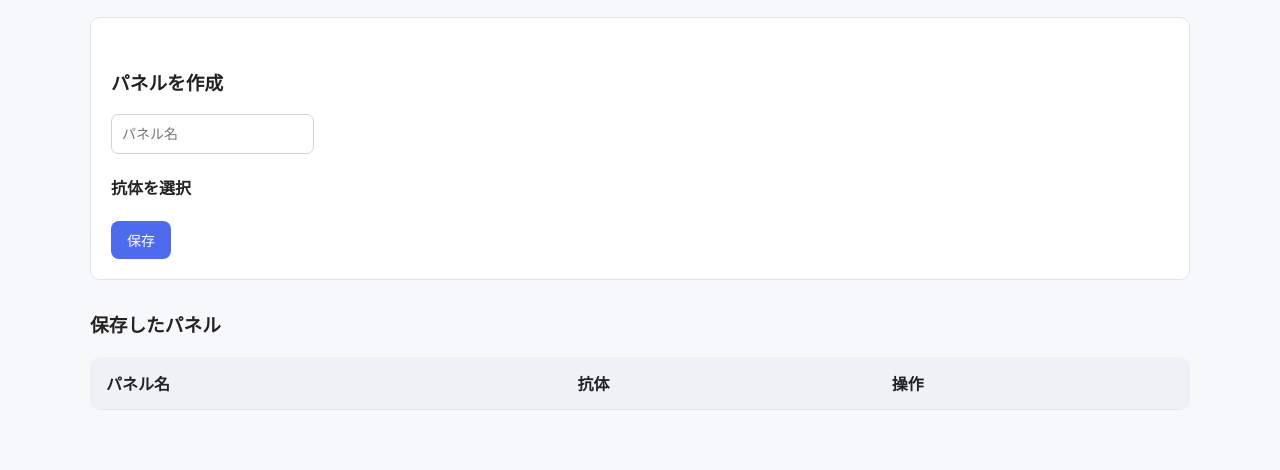
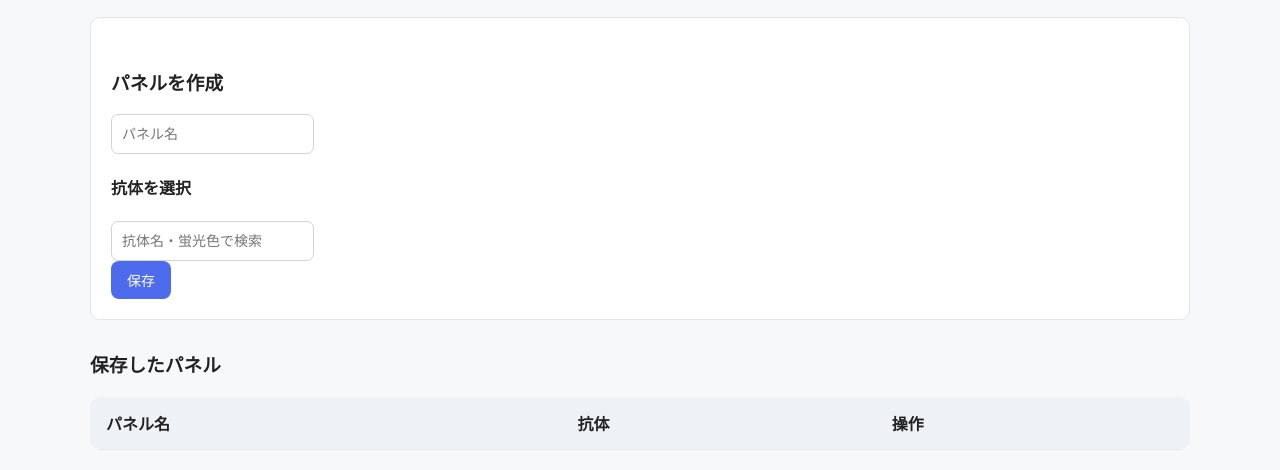
Before and after one commit to Rrr-ident/FACS-Antibody-Manager, a plain HTML site: page panel.html in a window 1280 px wide. Both pictures are taken after a click on the button "＋ パネルを作成". Shown: the part 226-696 px from the top of the page. Drawn offline with nearby package versions, Linux system fonts and the light colour scheme; no server answers.

Commit message:
Update panel.html

```diff
--- a/panel.html
+++ b/panel.html
@@ -31,8 +31,13 @@
 
     <h4>抗体を選択</h4>
 
-    <div id="panel-antibody-list">
-    </div>
+<input
+    type="text"
+    id="panel-antibody-search"
+    placeholder="抗体名・蛍光色で検索"
+>
+
+<div id="panel-antibody-list"></div>
 
     <button type="button" id="save-panel-button">
         保存
```
